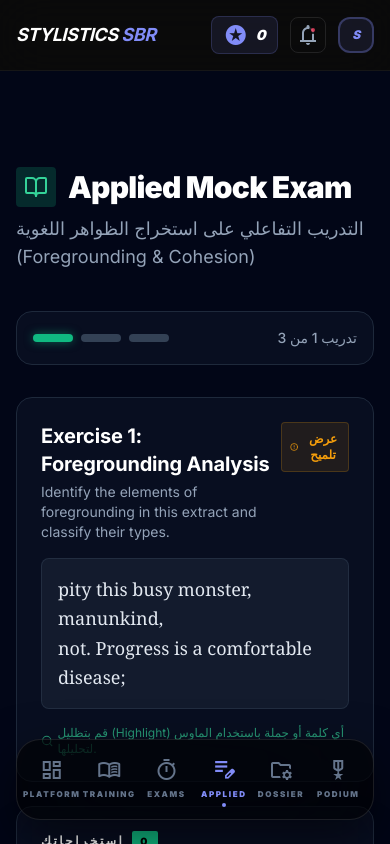
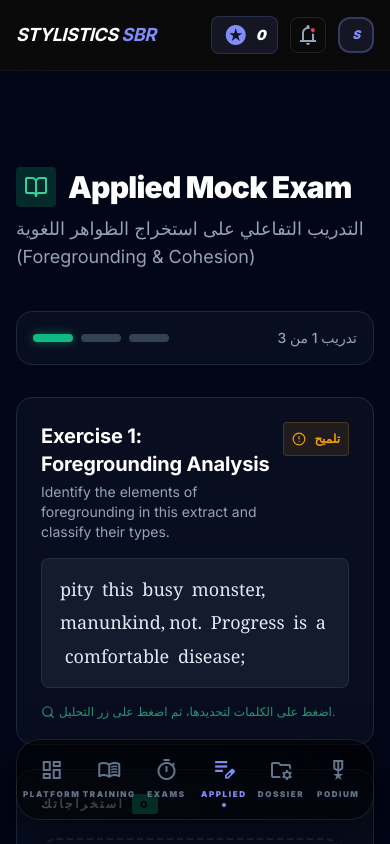
Before and after one commit to aposgda1-stack/SBR-Stylistics-platform, a Next.js app: page /mock-exam in a window 390 px wide. Shown: the top 844 px of the page. Built offline with nearby package versions, Linux system fonts and the light colour scheme.

Commit message:
fix: mobile selection issues by implementing tap-to-select

```diff
--- a/components/InteractivePassage.jsx
+++ b/components/InteractivePassage.jsx
@@ -5,7 +5,8 @@ import { Check, X, Search, ChevronRight, AlertCircle, RefreshCw, ArrowLeft } fro
 
 export default function InteractivePassage({ data, onComplete }) {
   const [selections, setSelections] = useState([]);
-  const [currentSelection, setCurrentSelection] = useState(null);
+  const [pendingSelection, setPendingSelection] = useState([]); // Array of word indices
+  const [currentSelection, setCurrentSelection] = useState(''); // The string text
   const [isMenuOpen, setIsMenuOpen] = useState(false);
   const [menuPosition, setMenuPosition] = useState({ x: 0, y: 0 });
 
@@ -20,24 +21,40 @@ export default function InteractivePassage({ data, onComplete }) {
   const [showFeedback, setShowFeedback] = useState(false);
   const passageRef = useRef(null);
 
-  const handleMouseUp = (e) => {
+  // Split passage into words/tokens
+  const tokens = data.passage.split(/(\s+)/); // Preserve spaces
+
+  const toggleWord = (index, e) => {
     if (showFeedback) return;
-    const selection = window.getSelection();
-    const text = selection.toString().trim();
 
-    if (text.length > 0) {
-      const rect = selection.getRangeAt(0).getBoundingClientRect();
-      setCurrentSelection(text);
+    let newPending = [...pendingSelection];
+    if (newPending.includes(index)) {
+      newPending = newPending.filter(i => i !== index);
+    } else {
+      newPending.push(index);
+    }
+    setPendingSelection(newPending);
+
+    if (newPending.length > 0) {
+      // Position menu near the clicked word
+      const rect = e.target.getBoundingClientRect();
       setMenuPosition({
-        x: rect.left + window.scrollX + (rect.width / 2),
+        x: rect.left + window.scrollX,
         y: rect.bottom + window.scrollY + 10
       });
-      setIsMenuOpen(true);
-      // Reset form
-      setType('');
-      setSubtype('');
-      setCustomInput('');
     }
+  };
+
+  const handleStartAnalysis = () => {
+    if (pendingSelection.length === 0) return;
+
+    // Sort indices and join tokens to get the text
+    const selectedText = pendingSelection.sort((a, b) => a - b).map(i => tokens[i]).join('').trim();
+    setCurrentSelection(selectedText);
+    setIsMenuOpen(true);
+    setType('');
+    setSubtype('');
+    setCustomInput('');
   };
 
   const handleAddSelection = () => {
@@ -59,7 +76,7 @@ export default function InteractivePassage({ data, onComplete }) {
   const closeMenu = () => {
     setIsMenuOpen(false);
     setCurrentSelection(null);
-    window.getSelection().removeAllRanges();
+    setPendingSelection([]);
   };
 
   const removeSelection = (id) => {
@@ -75,7 +92,7 @@ export default function InteractivePassage({ data, onComplete }) {
         (sel.text.toLowerCase().includes(ans.text.toLowerCase()) || ans.text.toLowerCase().includes(sel.text.toLowerCase())) &&
         sel.type === ans.type &&
         (sel.subtype === ans.subtype || !ans.subtype) &&
-        (sel.customInput === ans.subtype || sel.customInput === ans.correctOption || !ans.correctOption)
+        (sel.customInput === ans.correctOption || !ans.correctOption)
       );
       if (isCorrect) correctCount++;
     });
@@ -122,7 +139,7 @@ export default function InteractivePassage({ data, onComplete }) {
   };
 
   return (
-    <div className="flex flex-col lg:flex-row gap-6 max-w-6xl mx-auto w-full">
+    <div className="flex flex-col lg:flex-row gap-6 max-w-6xl mx-auto w-full pb-24 lg:pb-0">
 
       {/* Left: The Passage */}
       <div className="flex-1 bg-slate-900/50 border border-slate-800 rounded-2xl p-6 md:p-8 relative">
@@ -136,7 +153,7 @@ export default function InteractivePassage({ data, onComplete }) {
               onClick={() => setShowHint(!showHint)}
               className="p-2 bg-amber-500/10 text-amber-500 rounded-lg border border-amber-500/20 hover:bg-amber-500/20 transition-all flex items-center gap-2 text-xs font-bold"
             >
-              <AlertCircle size={14} /> {showHint ? 'إخفاء التلميح' : 'عرض تلميح'}
+              <AlertCircle size={14} /> {showHint ? 'إخفاء' : 'تلميح'}
             </button>
           )}
         </div>
@@ -152,13 +169,44 @@ export default function InteractivePassage({ data, onComplete }) {
           <div className="relative">
             <div
               ref={passageRef}
-              onMouseUp={handleMouseUp}
-              className="text-lg md:text-xl text-slate-200 leading-relaxed font-serif whitespace-pre-wrap select-text p-4 bg-slate-800/50 rounded-xl border border-slate-700/50"
+              className="text-lg md:text-xl text-slate-200 leading-relaxed font-serif whitespace-pre-wrap p-4 bg-slate-800/50 rounded-xl border border-slate-700/50 flex flex-wrap gap-y-1"
             >
-              {data.passage}
+              {tokens.map((token, idx) => {
+                const isSelected = pendingSelection.includes(idx);
+                const isSpace = token.trim() === '';
+                return (
+                  <span
+                    key={idx}
+                    onClick={(e) => !isSpace && toggleWord(idx, e)}
+                    className={`cursor-pointer rounded transition-all duration-200 ${isSpace ? '' : (isSelected ? 'bg-amber-500 text-black px-0.5 shadow-[0_0_10px_rgba(245,158,11,0.4)]' : 'hover:bg-white/10 px-0.5')}`}
+                  >
+                    {token}
+                  </span>
+                );
+              })}
             </div>
+
+            {/* Floating Selection Control for Mobile */}
+            <AnimatePresence>
+              {pendingSelection.length > 0 && (
+                <motion.div
+                  initial={{ opacity: 0, y: 20 }}
+                  animate={{ opacity: 1, y: 0 }}
+                  exit={{ opacity: 0, y: 20 }}
+                  className="fixed bottom-24 left-4 right-4 md:absolute md:bottom-[-20px] md:left-1/2 md:-translate-x-1/2 z-40"
+                >
+                  <button
+                    onClick={handleStartAnalysis}
+                    className="w-full bg-amber-500 text-black font-black text-xs uppercase tracking-widest py-4 px-8 rounded-2xl shadow-2xl flex items-center justify-center gap-2 border-2 border-white/20"
+                  >
+                    تحليل الجزء المختار <ChevronRight size={18} />
+                  </button>
+                </motion.div>
+              )}
+            </AnimatePresence>
+
             <p className="mt-4 text-xs text-emerald-400 flex items-center gap-1 opacity-70">
-              <Search size={14} /> قم بتظليل (Highlight) أي كلمة أو جملة باستخدام الماوس لتحليلها.
+              <Search size={14} /> اضغط على الكلمات لتحديدها، ثم اضغط على زر التحليل.
             </p>
           </div>
         ) : (
@@ -281,11 +329,9 @@ export default function InteractivePassage({ data, onComplete }) {
                               <button
                                 key={opt}
                                 onClick={() => {
-                                  if (type === 'Deviation') setSubtype(opt);
-                                  else setCustomInput(opt);
-                                  // Auto-save after last step
-                                  const finalSubtype = type === 'Deviation' ? opt : subtype;
-                                  const finalCustom = type !== 'Deviation' ? opt : customInput;
+                                  const finalSubtype = type === 'Deviation' ? opt : '';
+                                  const finalCustom = type !== 'Deviation' ? opt : '';
+
                                   setSelections([...selections, {
                                     id: Math.random().toString(36).substr(2, 9),
                                     text: currentSelection,
```
